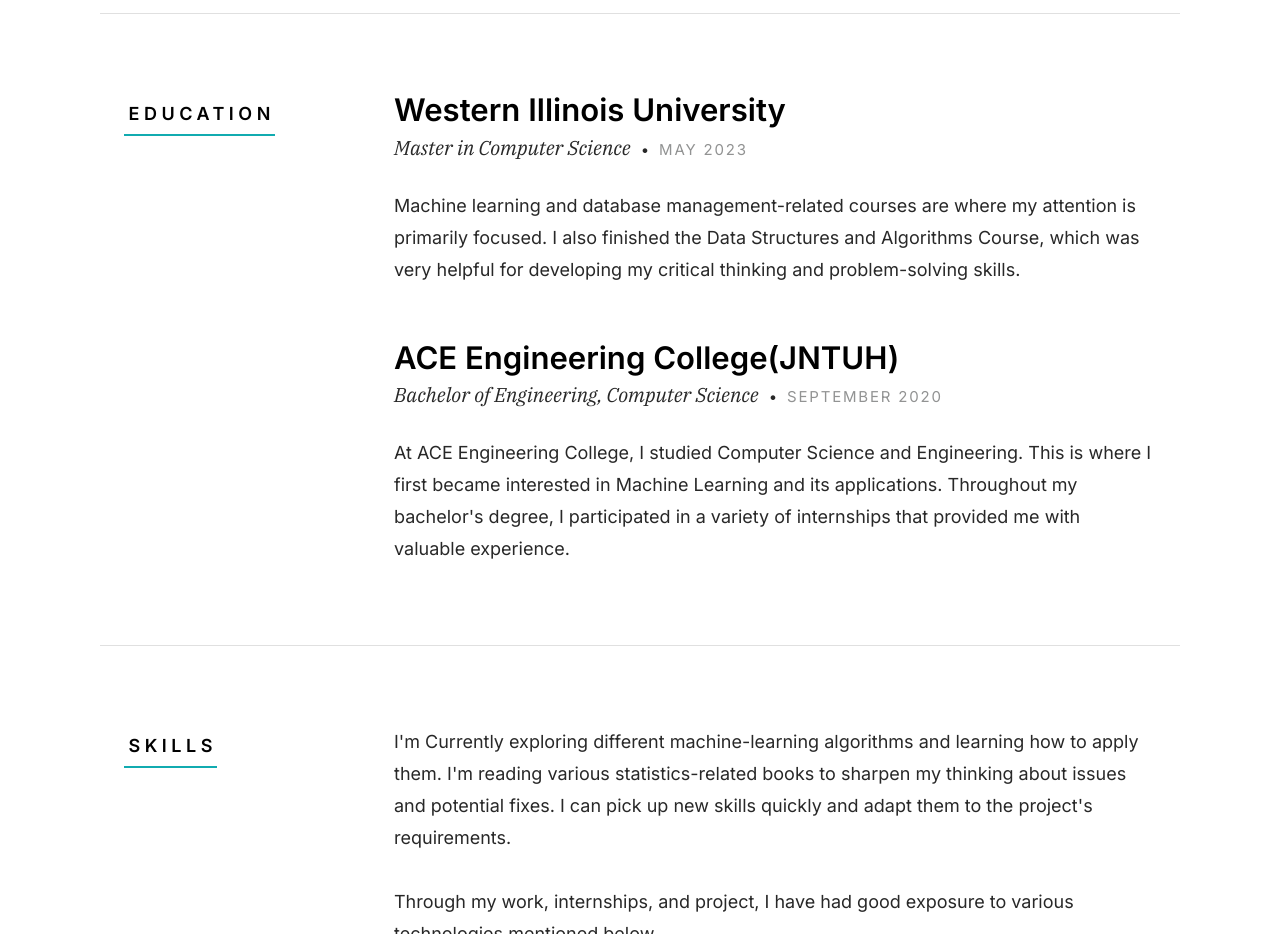
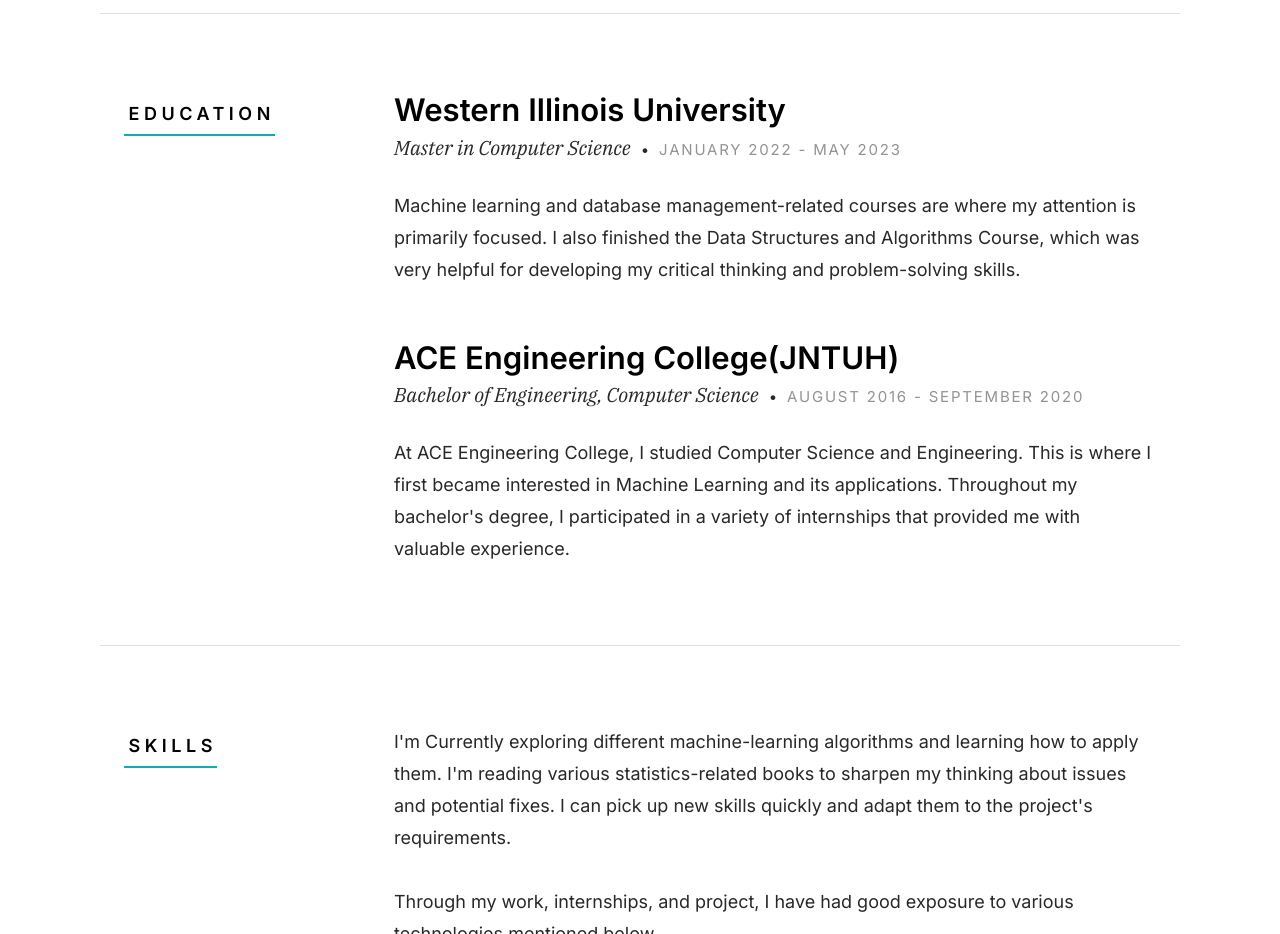
Before and after one commit to sukeshredd/SukeshRondla, a plain HTML site: page index.html in a window 1280 px wide. Shown: the part 3100-4034 px from the top of the page. Drawn offline with nearby package versions, Linux system fonts and the light colour scheme; animation ran at ten frames a second.

Commit message:
Update index.html

```diff
--- a/index.html
+++ b/index.html
@@ -258,7 +258,7 @@
                         <p class="resume-block__header-meta">
                             <span>Master in Computer Science</span>
                             <span class="resume-block__header-date">
-                                    May 2023
+                                    January 2022 - May 2023
                             </span>
                         </p>
                     </div>
@@ -276,7 +276,7 @@
                         <p class="resume-block__header-meta">
                             <span>Bachelor of Engineering, Computer Science</span>
                             <span class="resume-block__header-date">
-                                September 2020
+                                August 2016 - September 2020
                             </span>
                         </p>
                     </div>
```
